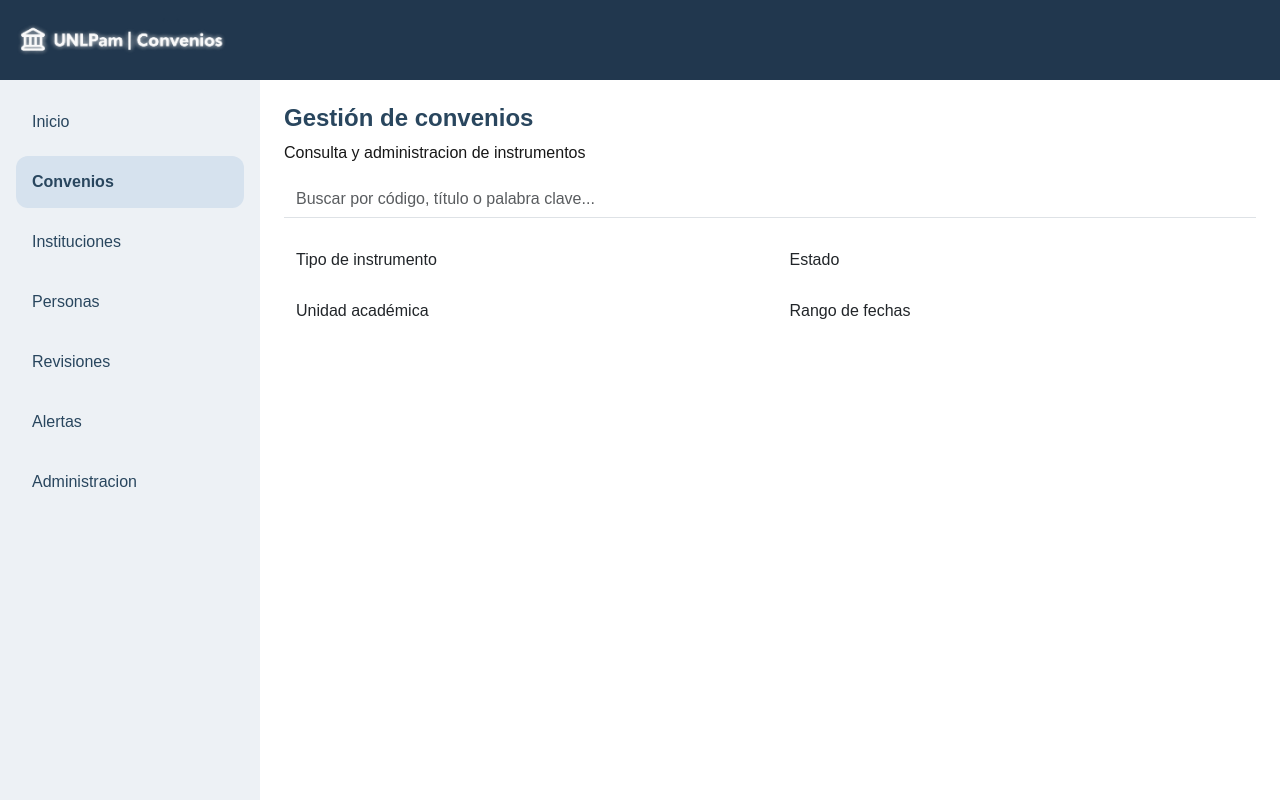
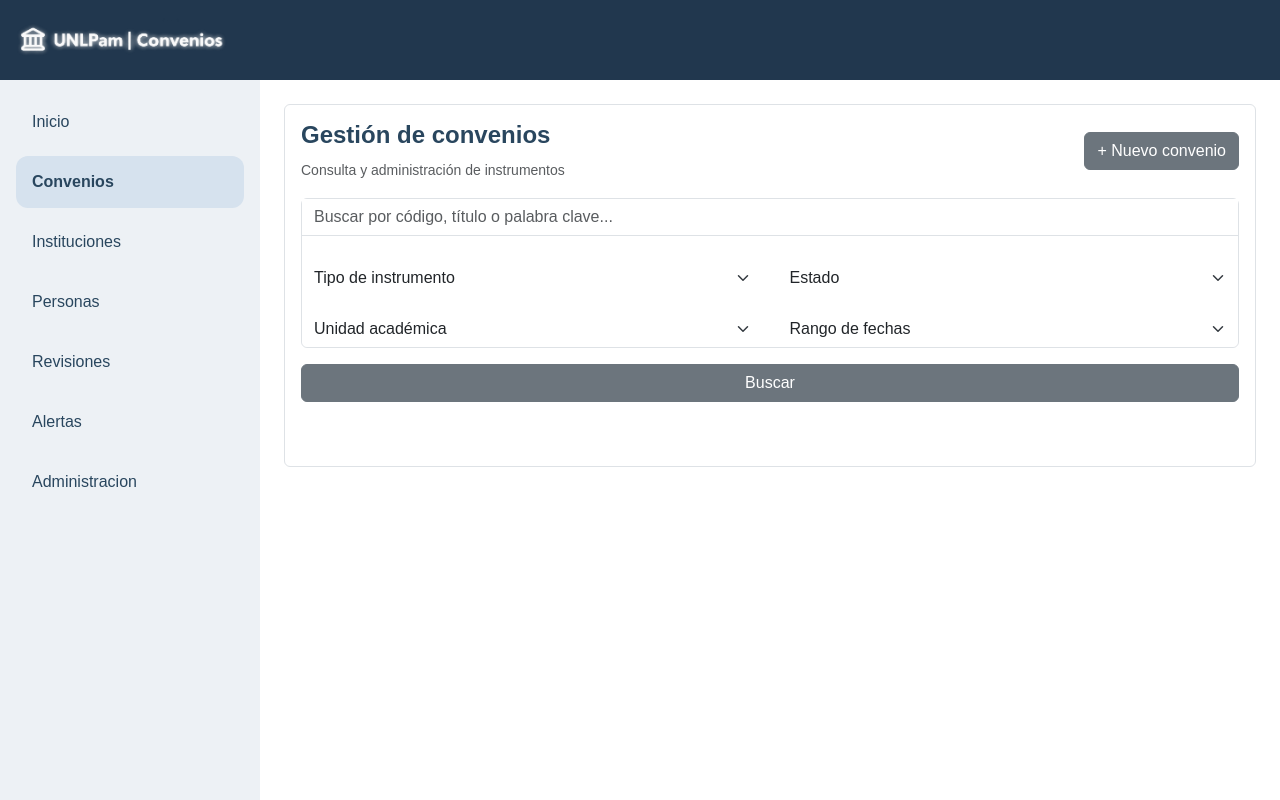
Before and after one commit to brunoabratte/ProyectoPOW-Convenios, a Next.js app in the folder web/: page /panel/convenios in a window 1280 px wide. Built offline with nearby package versions, Linux system fonts and the light colour scheme.

Commit message:
Implementacion de la seccion de convenios, falta parte funcional

```diff
--- a/web/app/globals.css
+++ b/web/app/globals.css
@@ -119,3 +119,18 @@ button, input, select, textarea {
     grid-template-columns: repeat(2, 1fr);
     gap: 15px;
 }
+
+#ventanaRegistro {
+    width: 80%;
+    max-width: 900px;
+    max-height: 85vh;
+    margin: auto;
+    padding: 30px;
+    border: none;
+    border-radius: 12px;
+    overflow-y: auto;
+}
+
+#ventanaRegistro::backdrop {
+    background-color: rgba(0, 0, 0, 0.5);
+}
--- a/web/app/panel/convenios/page.tsx
+++ b/web/app/panel/convenios/page.tsx
@@ -1,27 +1,146 @@
+"use client";
+
 export default function ConveniosPage(){
+    function abrirModal() {
+    const modal = document.getElementById("ventanaRegistro") as HTMLDialogElement;
+    modal.showModal();
+    }
+
+    function cerrarModal() {
+    const modal = document.getElementById("ventanaRegistro") as HTMLDialogElement;
+    modal.close();
+    }
     return(
         <div>
-            <section className="listadoConvenios">
-                <h4 className="titulo h4">Gesti&oacute;n de convenios</h4>
-                <p>Consulta y administracion de instrumentos</p>
-                <div className="buscadorConvenios gap-5">
-                    <form>
+            <section className="listadoConvenios border rounded p-3 d-flex flex-column">
+                <div className="d-flex justify-content-between align-items-center mb-3">
+                    <div>
+                        <h4 className="titulo h4">Gestión de convenios</h4>
+                        <small className="form-text text-muted">
+                        Consulta y administración de instrumentos
+                        </small>
+                    </div>
+                    <button className="btn btn-secondary" onClick={abrirModal}>
+                        + Nuevo convenio
+                    </button>
+                </div>
+                <dialog id="ventanaRegistro">
+                        <div className="d-flex justify-content-between align-items-center mb-3">
+                            <h3 className="titulo h3">Formulario de registro de un nuevo convenio</h3>
+                            <button type="button" className="btn btn-danger" onClick={cerrarModal}>Cerrar</button>
+                        </div>
+
+                        <h4 className="titulo h4">1. Informacion general</h4>
+
+                        <form className="d-flex flex-column gap-3 mb-5">
+                            <input type="text" id="titulo" className="form-control" placeholder="Título"/>
+                            <select id="tipo" className="form-select" defaultValue="tipo-instrumento">
+                                <option value="tipo-instrumento">Tipo de instrumento</option>
+                                <option value="convenio-marco-colaboracion">Convenio marco de colaboracion</option>
+                                <option value="convenio-especifico-colaboracion">Convenio espec&iacute;fico de colaboracion</option>
+                                <option value="convenio-marco-pasantia">Convenio marco de pasant&iacute;a</option>
+                                <option value="convenio-especifico-pasantia">Convenio espec&iacute;fico de pasant&iacute;a</option>
+                                <option value="adenda">Adenda</option>
+                            </select>
+                            <select id="unidad-responsable" className="form-select" defaultValue="unlpam">
+                                <option value="unlpam">UNLPam</option>
+                            </select>
+                            <textarea id="objeto" className="form-control" rows={4} placeholder="Ingrese el objeto del convenio..."></textarea>
+                            <textarea id="alcance" className="form-control" rows={4} placeholder="Ingrese el alcance del convenio..."/>
+                        </form>
+
+                        <h4 className="titulo h4">2. Informacion administrativa y legal</h4>
+
+                        <form className="d-flex flex-column gap-3 mb-5">
+                            <textarea className="form-control" id="obligaciones" placeholder="Obligaciones..." rows={4}></textarea>
+                            <textarea className="form-control" id="condiciones-rescision" placeholder="Condiciones de rescision..." rows={4}></textarea>
+                            <textarea className="form-control" id="marco-legal" placeholder="Ingrese marco legal..." rows={4}></textarea>
+                            <input type="text" id="resolucion" className="form-control" placeholder="Ingrese la resolucion"/>
+                            <input type="text" id="expediente" className="form-control" placeholder="Ingrese un expediente o referencia"/>
+                            <textarea className="form-control" id="condiciones-renovacion" placeholder="Ingrese las condiciones de renovacion..." rows={4}></textarea>
+                            <textarea className="form-control" id="confidencialidad" placeholder="Ingrese la confidencialidad..." rows={4}></textarea>
+                            <textarea className="form-control" id="notas-adicionales" placeholder="Notas adicionales..." rows={4}></textarea>
+                        </form>
+
+                        <h4 className="titulo h4">3. Fechas del convenio</h4>
+
+                        <form className="d-flex flex-column gap-3 mb-5">
+                            <label htmlFor="fecha-firma" className="form-label">Fecha de firma</label>
+                            <input type="date" id="fecha-firma"/>
+                            <label htmlFor="fecha-inicio" className="form-label">Fecha de inicio</label>
+                            <input type="date" id="fecha-inicio"/>
+                            <label htmlFor="fecha-vencimiento" className="form-label">Fecha de vencimiento</label>
+                            <input type="date" id="fecha-vencimiento"/>
+                            <label htmlFor="fecha-preaviso" className="form-label">Fecha de preaviso</label>
+                            <input type="date" id="fecha-preaviso"/>
+                        </form>
+
+                        <h4 className="titulo h4">4. Partes e instituciones</h4>
+
+                        <form className="d-flex flex-column gap-3 mb-5">
+                            <h5 className="titulo h5">Instituciones firmantes</h5>
+                            <select id="primera-institucion" className="form-select border rounded" defaultValue="unlpam">
+                                <option value="unlpam">Universidad Nacional de La Pampa</option>
+                            </select>
+                            <select id="segunda-institucion" className="form-select border rounded" defaultValue="unlpam">
+                                <option value="unlpam">Universidad Nacional de La Pampa</option>
+                            </select>
+                        </form>
+
+                        <h4 className="titulo h4">5. Relaciones</h4>
+
+                        <form id="relaciones-convenios" className="mb-5">
+                            <p className="text-warning">Seleccione un tipo de convenio</p>
+                        </form>
+
+                        <h4 className="titulo h4">6. Personas y pasantias</h4>
+
+                        <form className="d-flex flex-column gap-3 mb-5">
+                            <input type="text" id="nombre" className="form-control" placeholder="Nombre"/>
+                            <input type="text" id="apellido" className="form-control" placeholder="Apellido"/>
+                            <input type="text" id="dni" className="form-control" placeholder="DNI"/>
+                            <input type="email" id="correo" className="form-control" placeholder="Correo electrónico"/>
+                            <input type="tel" id="telefono" className="form-control" placeholder="Teléfono"/>
+                            <div id="seccion-pasantias" className="d-flex flex-column"></div>
+                        </form>
+
+                        <h4 className="titulo h4">7. Documentacion</h4>
+
+                        <form className="d-flex flex-column gap-3 mb-5">
+                            <label htmlFor="archivo" className="form-label">Archivo PDF</label>
+                            <input type="file" id="archivo" accept="application/pdf" className="form-control"/>
+                            <select className="form-select border rounded" defaultValue="tipo-documento">
+                                <option value="tipo-documento">Tipo de documento</option>
+                                <option value="principal">Principal</option>
+                                <option value="anexo">Anexo</option>
+                                <option value="dictamen">Dictamen</option>
+                                <option value="resolucion">Resolucion</option>
+                                <option value="otro">Otro</option>
+                            </select>
+                        </form>
+                        <button className="btn btn-secondary">Registrar convenio</button>
+                </dialog>
+                <div className="d-flex flex-column gap-3">
+                    <form className="d-flex flex-column border rounded">
                         <input type="text" className="form-control border-0 border-bottom rounded-0 mb-4" id="buscador" placeholder="Buscar por código, título o palabra clave..."/>
                         <div className="opcionesFormulario">
-                            <select className="form-control border-0">
-                                <option value="" selected>Tipo de instrumento</option>
+                            <select className="form-select border-0">
+                                <option value="">Tipo de instrumento</option>
                             </select>
-                            <select className="form-control border-0">
-                                <option value="" selected>Estado</option>
+                            <select className="form-select border-0">
+                                <option value="">Estado</option>
                             </select>
-                            <select className="form-control border-0">
-                                <option value="" selected>Unidad acad&eacute;mica</option>
+                            <select className="form-select border-0">
+                                <option value="">Unidad acad&eacute;mica</option>
                             </select>
-                            <select className="form-control border-0">
-                                <option value="" selected>Rango de fechas</option>
+                            <select className="form-select border-0">
+                                <option value="">Rango de fechas</option>
                             </select>
                         </div>
                     </form>
+                    <button className="btn btn-secondary">Buscar</button>
+                </div>
+                <div className="resultados pt-5">
                 </div>
             </section>
         </div>
```
